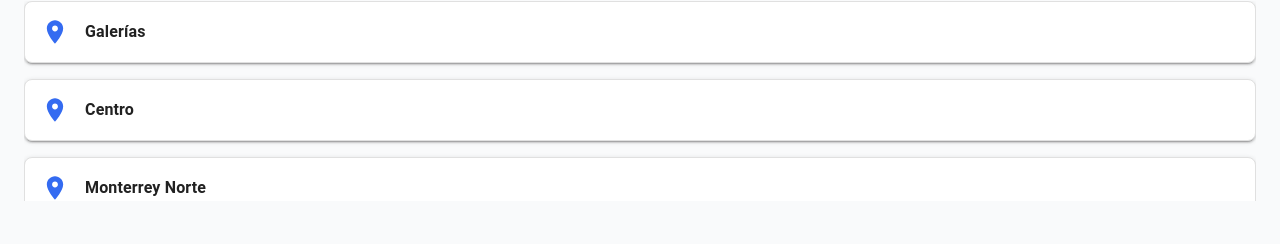
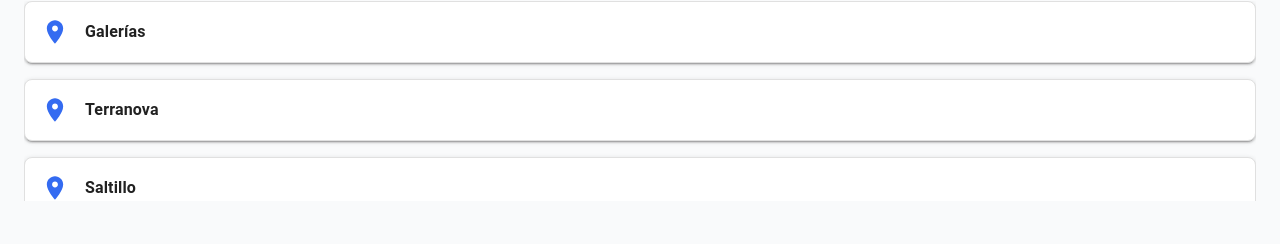
Before and after one commit to humbertocremalab/eternal-app, a React (Vite) app: page / in a window 1280 px wide. Shown: the part 511-755 px from the top of the page. Built offline with nearby package versions, Linux system fonts and the light colour scheme.

Commit message:
Ajustes de diseño y estilo clínico en step 3

```diff
--- a/src/App.jsx
+++ b/src/App.jsx
@@ -66,22 +66,17 @@
       image: "../src/assets/img/foto-galerias.jpg"
     },
     {
-      name: "Centro",
+      name: "Terranova",
       map: "https://www.google.com/maps/embed?pb=!1m18!1m12!1m3!1d3595.6173644001456!2d-100.35766342379881!3d25.683975877400812!2m3!1f0!2f0!3f0!3m2!1i1024!2i768!4f13.1!3m3!1m2!1s0x866297cef094fea9%3A0xeaea01d6dd72287!2sEternal%20Centro%20Medico%20Galer%C3%ADas!5e0!3m2!1ses-419!2smx!4v1760511783100!5m2!1ses-419!2smx",
       image: "https://images.unsplash.com/photo-1551966775-a4ddc8df052b?w=400"
     },
     {
-      name: "Monterrey Norte",
+      name: "Saltillo",
       map: "https://www.google.com/maps/embed?pb=!1m18!1m12!1m3!1d3595.6173644001456!2d-100.35766342379881!3d25.683975877400812!2m3!1f0!2f0!3f0!3m2!1i1024!2i768!4f13.1!3m3!1m2!1s0x866297cef094fea9%3A0xeaea01d6dd72287!2sEternal%20Centro%20Medico%20Galer%C3%ADas!5e0!3m2!1ses-419!2smx!4v1760511783100!5m2!1ses-419!2smx",
       image: "https://images.unsplash.com/photo-1551966775-a4ddc8df052b?w=400"
     },
     {
-      name: "San Pedro",
-      map: "https://www.google.com/maps/embed?pb=!1m18!1m12!1m3!1d3595.6173644001456!2d-100.35766342379881!3d25.683975877400812!2m3!1f0!2f0!3f0!3m2!1i1024!2i768!4f13.1!3m3!1m2!1s0x866297cef094fea9%3A0xeaea01d6dd72287!2sEternal%20Centro%20Medico%20Galer%C3%ADas!5e0!3m2!1ses-419!2smx!4v1760511783100!5m2!1ses-419!2smx",
-      image: "https://images.unsplash.com/photo-1551966775-a4ddc8df052b?w=400"
-    },
-    {
-      name: "Cumbres",
+      name: "Cdmx",
       map: "https://www.google.com/maps/embed?pb=!1m18!1m12!1m3!1d3595.6173644001456!2d-100.35766342379881!3d25.683975877400812!2m3!1f0!2f0!3f0!3m2!1i1024!2i768!4f13.1!3m3!1m2!1s0x866297cef094fea9%3A0xeaea01d6dd72287!2sEternal%20Centro%20Medico%20Galer%C3%ADas!5e0!3m2!1ses-419!2smx!4v1760511783100!5m2!1ses-419!2smx",
       image: "https://images.unsplash.com/photo-1551966775-a4ddc8df052b?w=400"
     },
@@ -89,10 +84,9 @@
 
   const branchVideos = {
     "Galerías": [galeriasVideo1],
-    "Centro": [galeriasVideo1],
-    "Monterrey Norte": [galeriasVideo1],
-    "San Pedro": [galeriasVideo1],
-    "Cumbres": [galeriasVideo1],
+    "Terranova": [galeriasVideo1],
+    "Saltillo": [galeriasVideo1],
+    "Cdmx": [galeriasVideo1],
   };
 
   const faqs = [
@@ -1146,7 +1140,7 @@
                     Mariana López
                   </Typography>
                   <Typography variant="body1" color="text.secondary" sx={{ mb: 2, fontSize: "0.9rem" }}>
-                    Paciente de Ortodoncia - Tratamiento completado
+                    Paciente con Artritis - Tratamiento completado
                   </Typography>
 
                   {/* Rating */}
```
